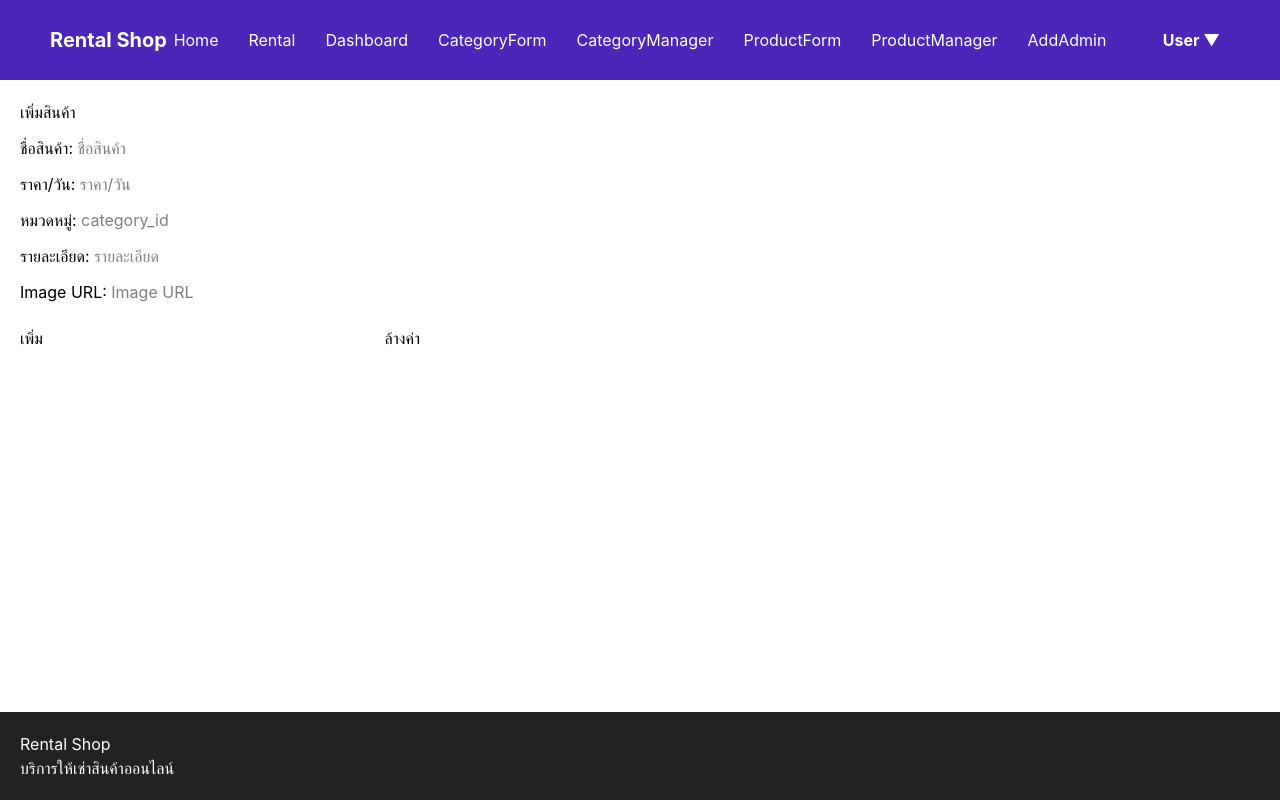
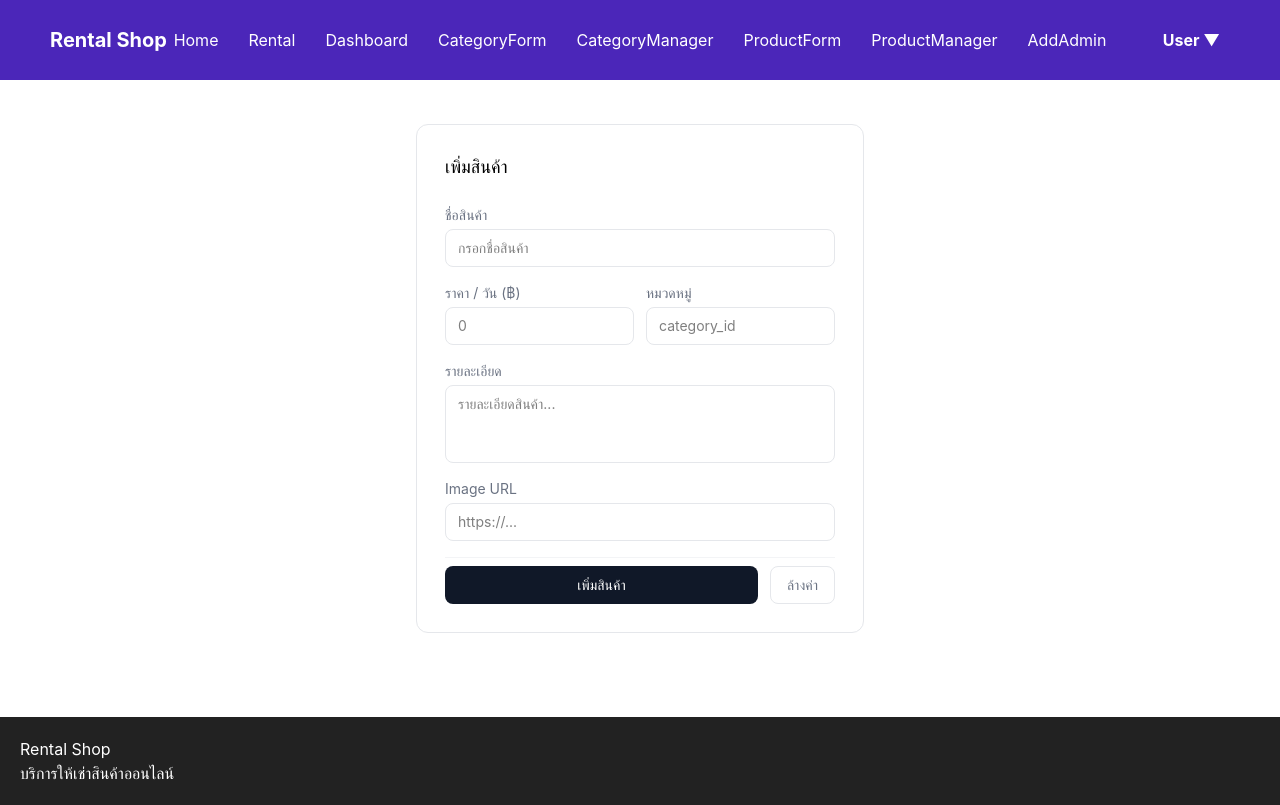
Before and after one commit to Kittitra/react-assignment, a React (Vite) app: page /product-form in a window 1280 px wide. Built offline with nearby package versions, Linux system fonts and the light colour scheme; sample sign-in values are in the browser's storage.

Commit message:
add all css

```diff
--- a/src/pages/category/CategoryForm.jsx
+++ b/src/pages/category/CategoryForm.jsx
@@ -1,22 +1,12 @@
 import { useState, useEffect } from "react";
-import {
-  createCategory,
-  updateCategory
-} from "../../services/categoryService";
+import { createCategory, updateCategory } from "../../services/categoryService";
 
 function CategoryForm({ onSuccess, editing, setEditing }) {
-  const [form, setForm] = useState({
-    category_id: null,
-    category_name: ""
-  });
-
+  const [form, setForm] = useState({ category_id: null, category_name: "" });
   const [loading, setLoading] = useState(false);
-  const [status, setStatus] = useState(""); // success | error
+  const [status, setStatus] = useState("");
   const [message, setMessage] = useState("");
 
-  // =========================
-  // โหลดข้อมูลตอนแก้ไข
-  // =========================
   useEffect(() => {
     if (editing) {
       setForm({
@@ -26,66 +16,35 @@ function CategoryForm({ onSuccess, editing, setEditing }) {
     }
   }, [editing]);
 
-  // =========================
-  // handle change
-  // =========================
-  const handleChange = (e) => {
-    setForm({
-      ...form,
-      [e.target.name]: e.target.value
-    });
-  };
+  const handleChange = (e) => setForm({ ...form, [e.target.name]: e.target.value });
 
-  // =========================
-  // reset form
-  // =========================
   const resetForm = () => {
-    setForm({
-      category_id: null,
-      category_name: ""
-    });
+    setForm({ category_id: null, category_name: "" });
     setEditing(null);
   };
 
-  // =========================
-  // submit
-  // =========================
   const handleSubmit = async (e) => {
     e.preventDefault();
-
-    // validate
     if (!form.category_name.trim()) {
       setStatus("error");
       setMessage("กรุณากรอกชื่อหมวดหมู่");
       return;
     }
-
-    const payload = {
-      category_name: form.category_name.trim()
-    };
-
     try {
       setLoading(true);
       setStatus("");
       setMessage("");
-
       if (editing) {
-        await updateCategory(form.category_id, payload);
+        await updateCategory(form.category_id, { category_name: form.category_name.trim() });
         setStatus("success");
         setMessage("แก้ไขหมวดหมู่สำเร็จ");
       } else {
-        await createCategory(payload);
+        await createCategory({ category_name: form.category_name.trim() });
         setStatus("success");
         setMessage("เพิ่มหมวดหมู่สำเร็จ");
       }
-
-      setTimeout(() => {
-        resetForm();
-        onSuccess();
-      }, 800);
-
+      setTimeout(() => { resetForm(); onSuccess(); }, 800);
     } catch (err) {
-      console.error("Submit Error:", err);
       setStatus("error");
       setMessage("บันทึกไม่สำเร็จ");
     } finally {
@@ -94,40 +53,44 @@ function CategoryForm({ onSuccess, editing, setEditing }) {
   };
 
   return (
-    <form onSubmit={handleSubmit} style={{ width: "300px" }}>
-      <h3>{editing ? "แก้ไขหมวดหมู่" : "เพิ่มหมวดหมู่"}</h3>
+    <form onSubmit={handleSubmit} className="flex flex-col gap-4">
 
-      {/* status */}
       {message && (
-        <div style={{
-          padding: "10px",
-          marginBottom: "10px",
-          background: status === "success" ? "#d4edda" : "#f8d7da",
-          color: status === "success" ? "#155724" : "#721c24",
-          borderRadius: "5px"
-        }}>
+        <div className={`text-sm px-4 py-3 rounded-lg ${
+          status === "success" ? "bg-green-50 text-green-700" : "bg-red-50 text-red-700"
+        }`}>
           {message}
         </div>
       )}
 
-      {/* category name */}
-      <input
-        name="category_name"
-        placeholder="ชื่อหมวดหมู่"
-        value={form.category_name}
-        onChange={handleChange}
-      />
+      <div className="flex flex-col gap-1">
+        <label className="text-sm text-gray-500">ชื่อหมวดหมู่</label>
+        <input
+          name="category_name"
+          placeholder="กรอกชื่อหมวดหมู่"
+          value={form.category_name}
+          onChange={handleChange}
+          className="border border-gray-200 rounded-lg px-3 py-2 text-sm w-full focus:outline-none focus:ring-1 focus:ring-gray-300"
+        />
+      </div>
 
-      {/* buttons */}
-      <div style={{ marginTop: "10px" }}>
-        <button type="submit" disabled={loading}>
-          {loading ? "กำลังบันทึก..." : editing ? "อัปเดต" : "เพิ่ม"}
+      <div className="flex gap-3 pt-2 border-t border-gray-100">
+        <button
+          type="submit"
+          disabled={loading}
+          className="flex-1 bg-gray-900 text-white rounded-lg py-2 text-sm hover:bg-gray-700 disabled:opacity-50 disabled:cursor-not-allowed transition-colors"
+        >
+          {loading ? "กำลังบันทึก..." : editing ? "อัปเดต" : "เพิ่มหมวดหมู่"}
         </button>
-
-        <button type="button" onClick={resetForm}>
+        <button
+          type="button"
+          onClick={resetForm}
+          className="px-4 py-2 text-sm text-gray-500 border border-gray-200 rounded-lg hover:bg-gray-50 transition-colors"
+        >
           ล้างค่า
         </button>
       </div>
+
     </form>
   );
 }
--- a/src/pages/category/CategoryManager.jsx
+++ b/src/pages/category/CategoryManager.jsx
@@ -1,9 +1,6 @@
 import { useEffect, useState } from "react";
 import CategoryForm from "./CategoryForm";
-import {
-  getCategories,
-  deleteCategory
-} from "../../services/categoryService";
+import { getCategories, deleteCategory } from "../../services/categoryService";
 
 function CategoryManager() {
   const [categories, setCategories] = useState([]);
@@ -16,123 +13,109 @@ function CategoryManager() {
       setCategories(data);
     } catch (err) {
       console.error(err);
-      alert("โหลดข้อมูลไม่สำเร็จ");
     }
   };
 
-  useEffect(() => {
-    fetchData();
-  }, []);
+  useEffect(() => { fetchData(); }, []);
 
   const handleDelete = async (id) => {
     if (!window.confirm("ยืนยันการลบ?")) return;
-
     try {
       await deleteCategory(id);
       fetchData();
     } catch (err) {
       console.error(err);
-      alert("ลบไม่สำเร็จ");
     }
   };
 
-  // ======================
-  // OPEN / CLOSE MODAL
-  // ======================
-  const openAdd = () => {
-    setEditing(null);
-    setShowModal(true);
-  };
-
-  const openEdit = (c) => {
-    setEditing(c);
-    setShowModal(true);
-  };
-
-  const closeModal = () => {
-    setShowModal(false);
-    setEditing(null);
-  };
+  const openAdd = () => { setEditing(null); setShowModal(true); };
+  const openEdit = (c) => { setEditing(c); setShowModal(true); };
+  const closeModal = () => { setShowModal(false); setEditing(null); };
 
   return (
-    <div>
-      <h2>จัดการหมวดหมู่</h2>
+    <div className="p-6">
 
-      <button onClick={openAdd}>+ เพิ่มหมวดหมู่</button>
-      <table style={{ width: "100%", borderCollapse: "separate", borderSpacing: "0 8px", marginTop: "20px"}} border="1" cellPadding="10" width="100%">
-        <thead>
+      {/* Header */}
+      <div className="flex justify-between items-center mb-6">
+        <h2 className="text-2xl font-medium">จัดการหมวดหมู่</h2>
+        <button
+          onClick={openAdd}
+          className="text-sm px-4 py-2 border border-gray-200 rounded-lg hover:bg-gray-50 transition-colors"
+        >
+          + เพิ่มหมวดหมู่
+        </button>
+      </div>
+
+      {/* Table */}
+      <div className="border border-gray-200 rounded-xl overflow-hidden">
+        <table className="w-full text-sm">
+          <thead className="bg-gray-50">
             <tr>
-            <th style={thStyle}>ID</th>
-            <th style={thStyle}>Name</th>
-            <th style={thStyle}>Action</th>
+              <th className="text-left px-4 py-3 text-gray-500 font-medium">ID</th>
+              <th className="text-left px-4 py-3 text-gray-500 font-medium">ชื่อหมวดหมู่</th>
+              <th className="text-left px-4 py-3 text-gray-500 font-medium">จัดการ</th>
             </tr>
           </thead>
-
           <tbody>
-          {categories.map((c) => (
-            <tr key={c.category_id} style={{ background: "#f9f9f9" }}>
-              <td style={tdStyle}>{c.category_id}</td>
-              <td style={tdStyle}>{c.category_name}</td>
-              <td style={tdStyle}>
-                <button className="mr-10" onClick={() => openEdit(c)}>แก้ไข</button>
-                <button onClick={() => handleDelete(c.category_id)}>ลบ</button>
+            {categories.length === 0 ? (
+              <tr>
+                <td colSpan="3" className="px-4 py-8 text-center text-gray-400">
+                  ไม่มีข้อมูลหมวดหมู่
                 </td>
               </tr>
-          ))}
+            ) : (
+              categories.map((c) => (
+                <tr key={c.category_id} className="border-t border-gray-100 hover:bg-gray-50">
+                  <td className="px-4 py-3 text-gray-400 text-xs">{c.category_id}</td>
+                  <td className="px-4 py-3 font-medium">{c.category_name}</td>
+                  <td className="px-4 py-3">
+                    <button
+                      onClick={() => openEdit(c)}
+                      className="text-xs px-3 py-1.5 border border-gray-200 rounded-md hover:bg-gray-100 mr-2 transition-colors"
+                    >
+                      แก้ไข
+                    </button>
+                    <button
+                      onClick={() => handleDelete(c.category_id)}
+                      className="text-xs px-3 py-1.5 border border-red-200 text-red-500 rounded-md hover:bg-red-50 transition-colors"
+                    >
+                      ลบ
+                    </button>
+                  </td>
+                </tr>
+              ))
+            )}
           </tbody>
         </table>
+      </div>
 
-      {/* MODAL */}
+      {/* Modal */}
       {showModal && (
-        <div style={overlayStyle}>
-          <div style={modalStyle}>
+        <div className="fixed inset-0 bg-black/50 flex justify-center items-center z-50">
+          <div className="bg-white rounded-2xl p-6 w-[400px]">
+            <div className="flex justify-between items-center mb-5">
+              <h3 className="text-lg font-medium">
+                {editing ? "แก้ไขหมวดหมู่" : "เพิ่มหมวดหมู่"}
+              </h3>
+              <button
+                onClick={closeModal}
+                className="text-gray-400 hover:text-gray-600 text-xl leading-none"
+              >
+                ✕
+              </button>
+            </div>
+
             <CategoryForm
-              onSuccess={() => {
-                fetchData();
-                closeModal();
-              }}
+              onSuccess={() => { fetchData(); closeModal(); }}
               editing={editing}
               setEditing={setEditing}
             />
-
-            <button onClick={closeModal} style={{ marginTop: "10px" }}>
-              ปิด
-            </button>
           </div>
         </div>
       )}
+
     </div>
   );
 }
 
-const thStyle = {
-  textAlign: "left",
-  padding: "10px",
-  borderBottom: "2px solid #ccc"
-};
-
-const tdStyle = {
-  padding: "10px",
-  background: "white"
-};
-
-const overlayStyle = {
-  position: "fixed",
-  top: 0,
-  left: 0,
-  width: "100%",
-  height: "100%",
-  background: "rgba(0,0,0,0.5)",
-  display: "flex",
-  justifyContent: "center",
-  alignItems: "center"
-};
-
-const modalStyle = {
-  background: "white",
-  padding: "20px",
-  borderRadius: "8px",
-  minWidth: "300px"
-};
-
 export default CategoryManager;
--- a/src/pages/product/ProductForm.jsx
+++ b/src/pages/product/ProductForm.jsx
@@ -112,88 +112,109 @@ function ProductForm({ onSuccess, editing, setEditing }) {
   // UI
   // =========================
   return (
-    <form onSubmit={handleSubmit} style={{ width: "400px" }} className="flex flex-col gap-3">
-      <h3>{editing ? "แก้ไขสินค้า" : "เพิ่มสินค้า"}</h3>
+    <div className="flex justify-center items-start p-6">
+        <div className="bg-white border border-gray-200 rounded-xl p-7 w-full max-w-md">
 
-      {/* status */}
+        <h3 className="text-lg font-medium mb-6">
+            {editing ? "แก้ไขสินค้า" : "เพิ่มสินค้า"}
+        </h3>
+
+        {/* notification */}
         {message && (
-        <div style={{
-          padding: "10px",
-          marginBottom: "10px",
-          background: status === "success" ? "#d4edda" : "#f8d7da",
-          color: status === "success" ? "#155724" : "#721c24",
-          borderRadius: "5px"
-        }}>
+            <div className={`text-sm px-4 py-3 rounded-lg mb-5 ${
+            status === "success"
+                ? "bg-green-50 text-green-700"
+                : "bg-red-50 text-red-700"
+            }`}>
             {message}
             </div>
         )}
-        <div>
-            <label >ชื่อสินค้า: </label>
-            {/* product name */}
+
+        <form onSubmit={handleSubmit} className="flex flex-col gap-4">
+
+            {/* ชื่อสินค้า */}
+            <div className="flex flex-col gap-1">
+            <label className="text-sm text-gray-500">ชื่อสินค้า</label>
             <input
                 name="product_name"
-                placeholder="ชื่อสินค้า"
+                placeholder="กรอกชื่อสินค้า"
                 value={form.product_name}
                 onChange={handleChange}
+                className="border border-gray-200 rounded-lg px-3 py-2 text-sm w-full focus:outline-none focus:ring-1 focus:ring-gray-300"
             />
             </div>
 
-         <div>
-            <label >ราคา/วัน: </label>
-            {/* price */}
+            {/* ราคา + หมวดหมู่ */}
+            <div className="grid grid-cols-2 gap-3">
+            <div className="flex flex-col gap-1">
+                <label className="text-sm text-gray-500">ราคา / วัน (฿)</label>
                 <input
                 type="number"
                 name="rental_price_per_day"
-                placeholder="ราคา/วัน"
+                placeholder="0"
                 value={form.rental_price_per_day}
                 onChange={handleChange}
+                className="border border-gray-200 rounded-lg px-3 py-2 text-sm w-full focus:outline-none focus:ring-1 focus:ring-gray-300"
                 />
             </div>
-
-         <div>
-            <label >หมวดหมู่: </label>
-            {/* category */}
+            <div className="flex flex-col gap-1">
+                <label className="text-sm text-gray-500">หมวดหมู่</label>
                 <input
                 name="category_id"
                 placeholder="category_id"
                 value={form.category_id}
                 onChange={handleChange}
+                className="border border-gray-200 rounded-lg px-3 py-2 text-sm w-full focus:outline-none focus:ring-1 focus:ring-gray-300"
+                />
+            </div>
+            </div>
+
+            {/* รายละเอียด */}
+            <div className="flex flex-col gap-1">
+            <label className="text-sm text-gray-500">รายละเอียด</label>
+            <textarea
+                name="description"
+                placeholder="รายละเอียดสินค้า..."
+                value={form.description}
+                onChange={handleChange}
+                rows={3}
+                className="border border-gray-200 rounded-lg px-3 py-2 text-sm w-full resize-none focus:outline-none focus:ring-1 focus:ring-gray-300"
             />
             </div>
 
-        <div>
-            <label >รายละเอียด: </label>
-            {/* description */}
-            <input
-                name="description"
-                placeholder="รายละเอียด"
-                value={form.description}
-                onChange={handleChange}
-            />
-        </div>
-
-         <div>
-            <label >Image URL: </label>
-            {/* image */}
+            {/* Image URL */}
+            <div className="flex flex-col gap-1">
+            <label className="text-sm text-gray-500">Image URL</label>
             <input
                 name="image"
-                placeholder="Image URL"
+                placeholder="https://..."
                 value={form.image}
                 onChange={handleChange}
+                className="border border-gray-200 rounded-lg px-3 py-2 text-sm w-full focus:outline-none focus:ring-1 focus:ring-gray-300"
             />
             </div>
 
             {/* buttons */}
-      <div style={{ marginTop: "10px" }} className="flex w-full justify-between flex-row">
-        <button type="submit" disabled={loading}>
-          {loading ? "กำลังบันทึก..." : editing ? "อัปเดต" : "เพิ่ม"}
+            <div className="flex gap-3 pt-2 border-t border-gray-100">
+            <button
+                type="submit"
+                disabled={loading}
+                className="flex-1 bg-gray-900 text-white rounded-lg py-2 text-sm hover:bg-gray-700 disabled:opacity-50 disabled:cursor-not-allowed transition-colors"
+            >
+                {loading ? "กำลังบันทึก..." : editing ? "อัปเดต" : "เพิ่มสินค้า"}
             </button>
-
-        <button type="button" onClick={resetForm}>
+            <button
+                type="button"
+                onClick={resetForm}
+                className="px-4 py-2 text-sm text-gray-500 border border-gray-200 rounded-lg hover:bg-gray-50 transition-colors"
+            >
                 ล้างค่า
             </button>
             </div>
+
         </form>
+        </div>
+    </div>
   );
 }
 
--- a/src/pages/product/ProductManager.jsx
+++ b/src/pages/product/ProductManager.jsx
@@ -7,7 +7,6 @@ function ProductManager() {
   const [editing, setEditing] = useState(null);
   const [showModal, setShowModal] = useState(false);
 
-  // โหลดสินค้า
   const fetchProducts = async () => {
     try {
       const data = await getProducts();
@@ -17,11 +16,8 @@ function ProductManager() {
     }
   };
 
-  useEffect(() => {
-    fetchProducts();
-  }, []);
+  useEffect(() => { fetchProducts(); }, []);
 
-  // ลบสินค้า
   const handleDelete = async (id) => {
     if (window.confirm("ลบสินค้านี้?")) {
       await deleteProduct(id);
@@ -29,103 +25,103 @@ function ProductManager() {
     }
   };
 
-  // เปิด modal
-  const openAdd = () => {
-    setEditing(null);
-    setShowModal(true);
-  };
-
-  const openEdit = (p) => {
-    setEditing(p);
-    setShowModal(true);
-  };
-
-  const closeModal = () => {
-    setShowModal(false);
-    setEditing(null);
-  };
+  const openAdd = () => { setEditing(null); setShowModal(true); };
+  const openEdit = (p) => { setEditing(p); setShowModal(true); };
+  const closeModal = () => { setShowModal(false); setEditing(null); };
 
   return (
-    <div>
-      <h2>Product Manager</h2>
+    <div className="p-6">
 
-      <button onClick={openAdd}>+ เพิ่มสินค้า</button>
+      {/* Header */}
+      <div className="flex justify-between items-center mb-6">
+        <h2 className="text-2xl font-medium">Product Manager</h2>
+        <button
+          onClick={openAdd}
+          className="text-sm px-4 py-2 border border-gray-200 rounded-lg hover:bg-gray-50 transition-colors"
+        >
+          + เพิ่มสินค้า
+        </button>
+      </div>
 
-      <hr />
-
-      <table border="1" cellPadding="10" width="100%">
-        <thead>
+      {/* Table */}
+      <div className="border border-gray-200 rounded-xl overflow-hidden">
+        <table className="w-full text-sm">
+          <thead className="bg-gray-50">
             <tr>
-            <th>ID</th>
-            <th>ชื่อสินค้า</th>
-            <th>ราคา/วัน</th>
-            <th>Category</th>
-            <th>จัดการ</th>
+              <th className="text-left px-4 py-3 text-gray-500 font-medium">ID</th>
+              <th className="text-left px-4 py-3 text-gray-500 font-medium">ชื่อสินค้า</th>
+              <th className="text-left px-4 py-3 text-gray-500 font-medium">ราคา / วัน</th>
+              <th className="text-left px-4 py-3 text-gray-500 font-medium">หมวดหมู่</th>
+              <th className="text-left px-4 py-3 text-gray-500 font-medium">จัดการ</th>
             </tr>
           </thead>
-
           <tbody>
             {products.length === 0 ? (
               <tr>
-              <td colSpan="5">ไม่มีข้อมูล</td>
+                <td colSpan="5" className="px-4 py-8 text-center text-gray-400">
+                  ไม่มีข้อมูลสินค้า
+                </td>
               </tr>
             ) : (
               products.map((p) => (
-              <tr key={p.product_id}>
-                <td>{p.product_id}</td>
-                <td>{p.product_name}</td>
-                <td>{p.rental_price_per_day}</td>
-                <td>{p.category_name || "-"}</td>
-                <td>
-                  <button className="mr-10" onClick={() => openEdit(p)}>แก้ไข</button>
-                  <button onClick={() => handleDelete(p.product_id)}>ลบ</button>
+                <tr key={p.product_id} className="border-t border-gray-100 hover:bg-gray-50">
+                  <td className="px-4 py-3 text-gray-400 text-xs">{p.product_id}</td>
+                  <td className="px-4 py-3 font-medium">{p.product_name}</td>
+                  <td className="px-4 py-3">{Number(p.rental_price_per_day).toLocaleString()} ฿</td>
+                  <td className="px-4 py-3">
+                    {p.category_name
+                      ? <span className="text-xs bg-blue-50 text-blue-700 px-3 py-1 rounded-md">{p.category_name}</span>
+                      : <span className="text-gray-400">-</span>
+                    }
+                  </td>
+                  <td className="px-4 py-3">
+                    <button
+                      onClick={() => openEdit(p)}
+                      className="text-xs px-3 py-1.5 border border-gray-200 rounded-md hover:bg-gray-100 mr-2 transition-colors"
+                    >
+                      แก้ไข
+                    </button>
+                    <button
+                      onClick={() => handleDelete(p.product_id)}
+                      className="text-xs px-3 py-1.5 border border-red-200 text-red-500 rounded-md hover:bg-red-50 transition-colors"
+                    >
+                      ลบ
+                    </button>
                   </td>
                 </tr>
               ))
             )}
           </tbody>
         </table>
+      </div>
 
       {/* Modal */}
       {showModal && (
-        <div style={overlayStyle}>
-          <div style={modalStyle}>
+        <div className="fixed inset-0 bg-black/50 flex justify-center items-center z-50">
+          <div className="bg-white rounded-2xl p-6 w-[520px] max-h-[90vh] overflow-y-auto">
+            <div className="flex justify-between items-center mb-4">
+              <h3 className="text-lg font-medium">
+                {editing ? "แก้ไขสินค้า" : "เพิ่มสินค้า"}
+              </h3>
+              <button
+                onClick={closeModal}
+                className="text-gray-400 hover:text-gray-600 text-xl leading-none"
+              >
+                ✕
+              </button>
+            </div>
+
             <ProductForm
-              onSuccess={() => {
-                fetchProducts();
-                closeModal();
-              }}
+              onSuccess={() => { fetchProducts(); closeModal(); }}
               editing={editing}
               setEditing={setEditing}
             />
-
-            <button onClick={closeModal} className="mt-5">ปิด</button>
           </div>
         </div>
       )}
+
     </div>
   );
 }
 
-//
-const overlayStyle = {
-  position: "fixed",
-  top: 0,
-  left: 0,
-  width: "100%",
-  height: "100%",
-  background: "rgba(0,0,0,0.5)",
-  display: "flex",
-  justifyContent: "center",
-  alignItems: "center",
-  zIndex: 999
-};
-
-const modalStyle = {
-  background: "#fff",
-  padding: "20px",
-  borderRadius: "10px",
-  width: "520px"
-};
-
 export default ProductManager;
```
Lines whose indentation alone changed are shown as unchanged.
